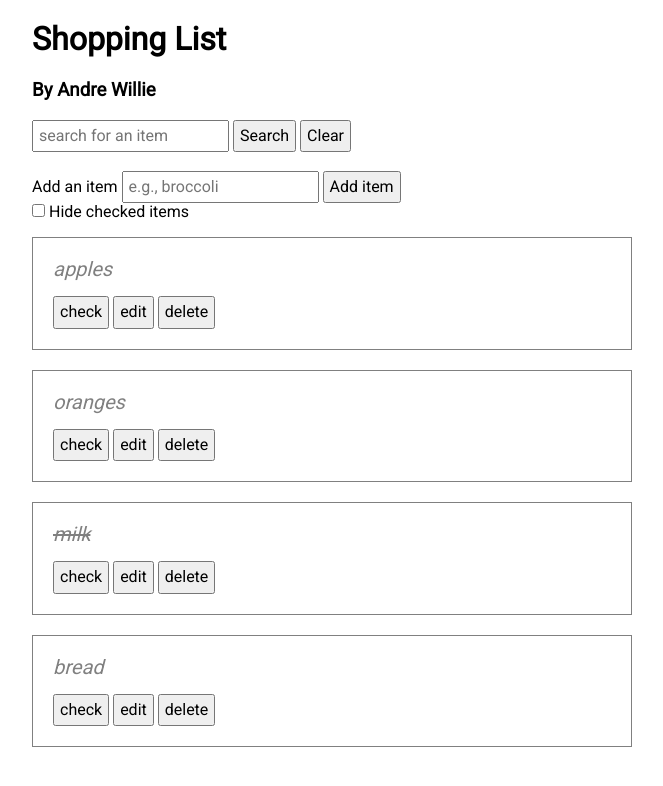
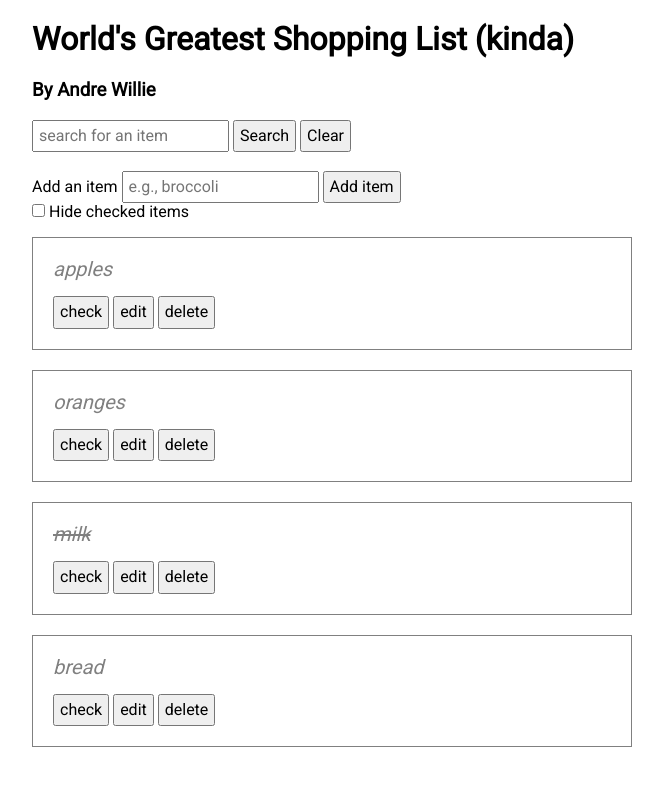
Before and after one commit to thinkful-ei-armadillo/shopping-solo-andre, a plain HTML site: page index.html in a window 1280 px wide. Shown: the whole page, without its empty margins (308-971 px from the left). Drawn offline with nearby package versions, Linux system fonts and the light colour scheme.

Commit message:
changed header

```diff
--- a/index.html
+++ b/index.html
@@ -10,7 +10,7 @@
 
 <body>
     <div class="container">
-        <h1>Shopping List</h1>
+        <h1>World's Greatest Shopping List (kinda)</h1>
         <h3>By Andre Willie</h3>
 
         <form id="js-shopping-list-search">
```
